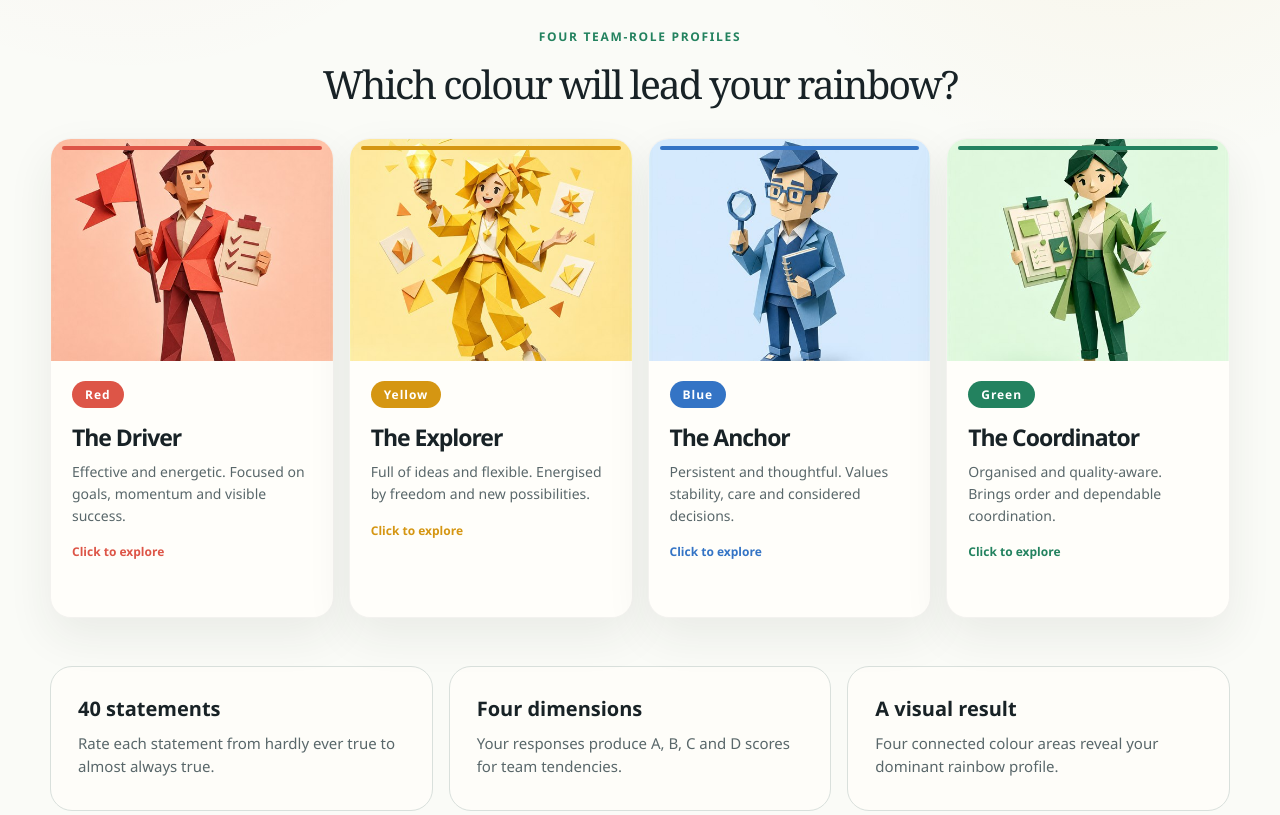
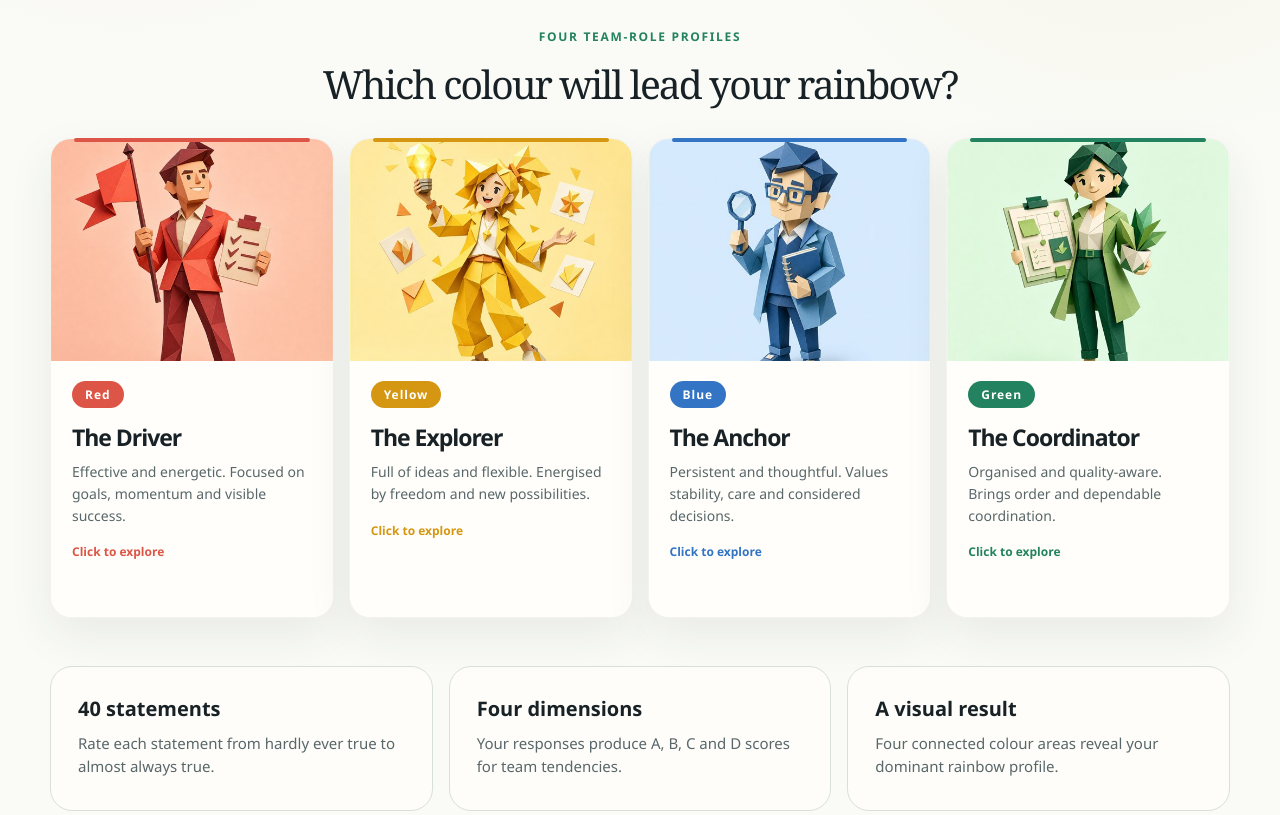
Before and after one commit to Ahmed-Estiak/Rainbow-personality-test, a React (Vite) app: page / in a window 1280 px wide. Shown: the part 620-1435 px from the top of the page. Built offline with nearby package versions, Linux system fonts and the light colour scheme.

Commit message:
Reposition and shorten personality card accent lines

```diff
--- a/src/styles.css
+++ b/src/styles.css
@@ -308,9 +308,9 @@ p {
 .profile-card::before {
   position: absolute;
   z-index: 2;
-  top: 8px;
-  right: 12px;
-  left: 12px;
+  top: 0;
+  right: 24px;
+  left: 24px;
   height: 4px;
   border-radius: 999px;
   content: "";
```
